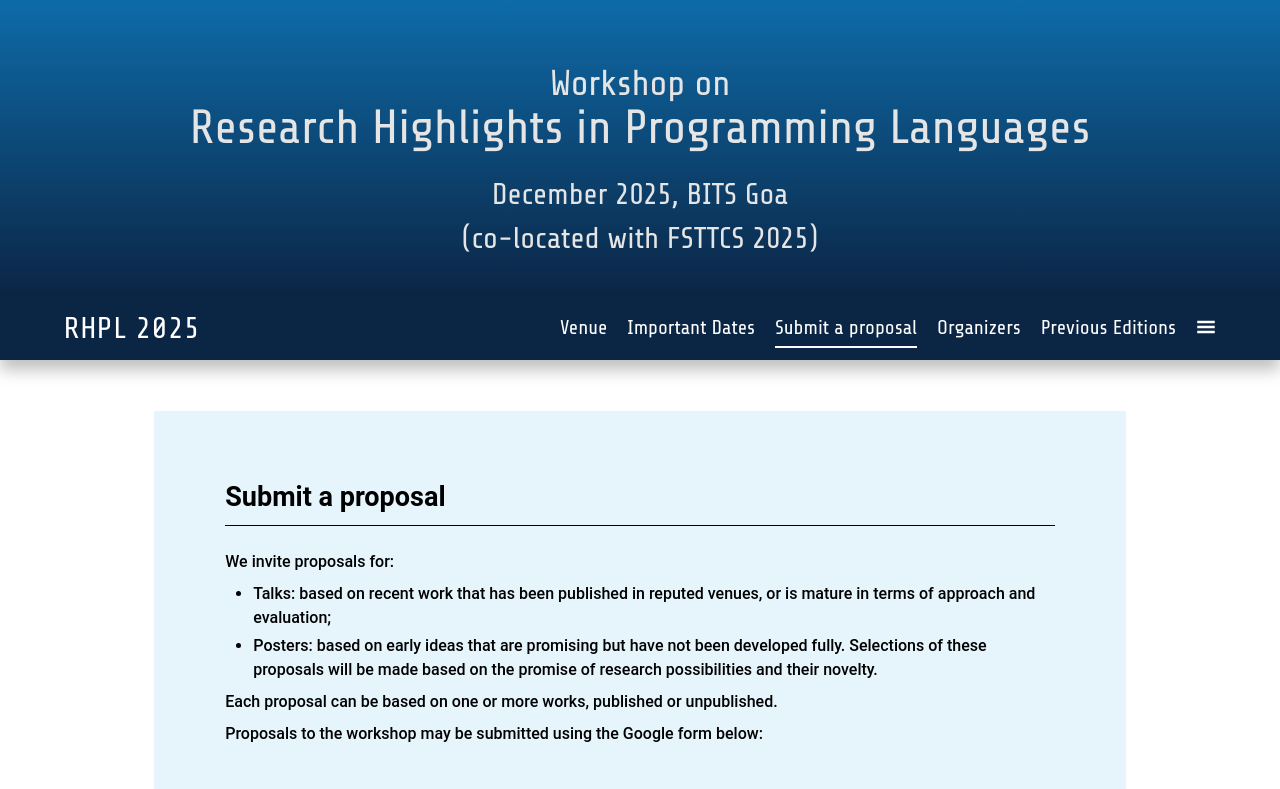
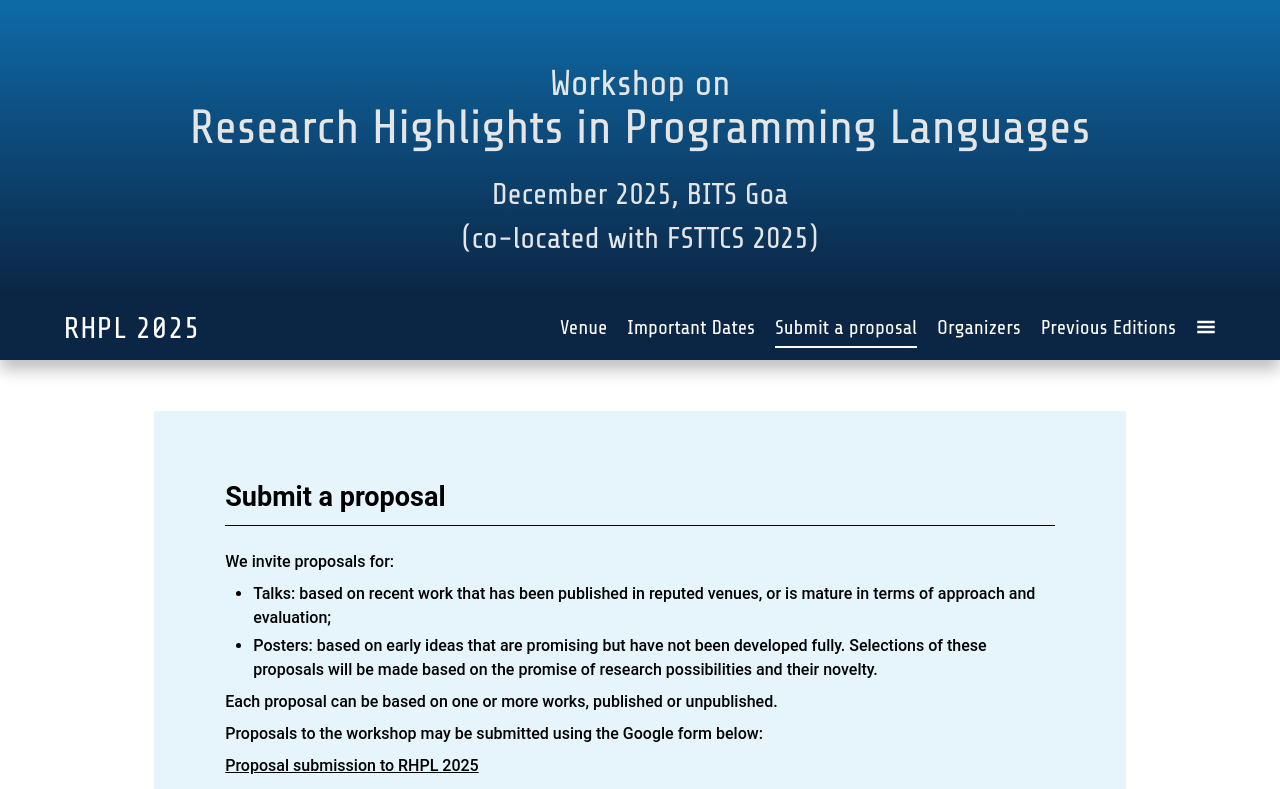
Before and after one commit to RajivDalal/RHPL, a React (Vite) app in the folder rhpl-web/: page /submit_proposal in a window 1280 px wide. Shown: the top 789 px of the page. Built offline with nearby package versions, Linux system fonts and the light colour scheme; a web font is replaced by a local one.

Commit message:
Removed py-10 from classname param for div tag for form.

```diff
--- a/rhpl-web/src/pages/submit_proposal.jsx
+++ b/rhpl-web/src/pages/submit_proposal.jsx
@@ -24,7 +24,7 @@ const Submit_proposal = () => {
 
         <div>Proposals to the workshop may be submitted using the Google form below:</div>
 
-        <div className="py-10 paraLink"><a className="underline" href="https://forms.gle/RufuAs54zxsadp1n7">Proposal submission to RHPL 2025</a></div>
+        <div className="paraLink"><a className="underline" href="https://forms.gle/RufuAs54zxsadp1n7">Proposal submission to RHPL 2025</a></div>
 
         <div>Please see <Link to="/important_dates" className="underline hover:#14248a">here</Link> for the submission deadline and other important dates.</div>
       </p>
```
